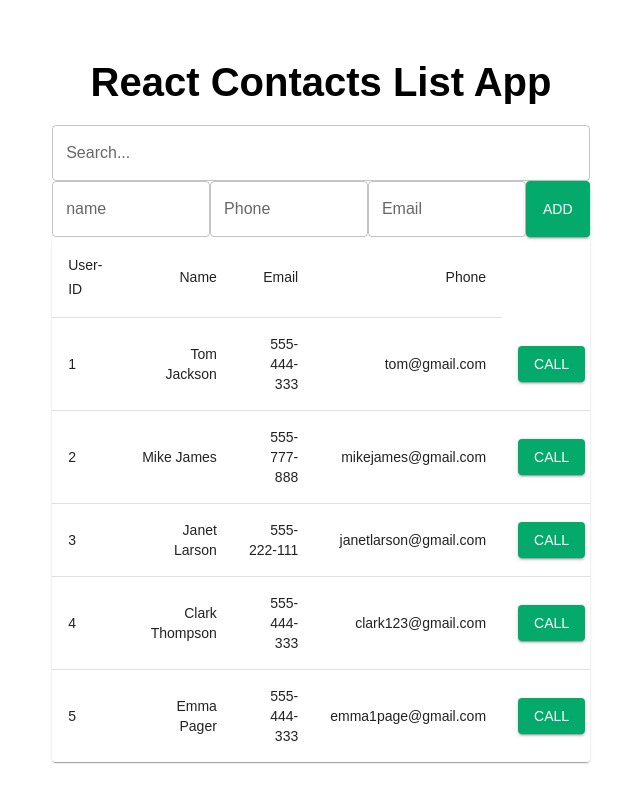
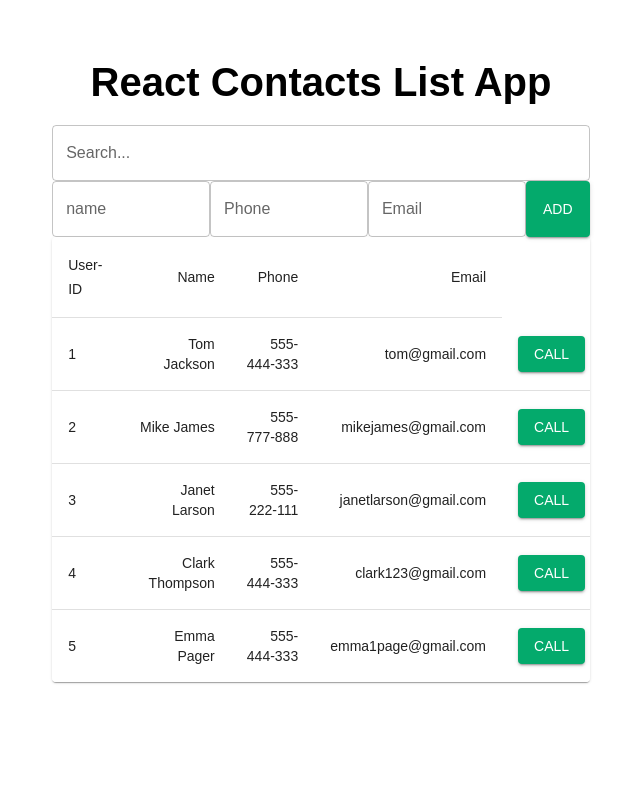
Before and after one commit to ChatRoom-Websocket-WebRTC/frontend, a React (Create React App) app: page /contacts in a window 1280 px wide. Shown: the whole page, without its empty margins (255-895 px from the left). Built offline with nearby package versions, Linux system fonts and the light colour scheme; no server answers.

Commit message:
fixed tiny misplaced table head

```diff
--- a/src/components/contacts/index.jsx
+++ b/src/components/contacts/index.jsx
@@ -52,8 +52,8 @@ function ContactTable(props) {
           <TableRow>
             <TableCell>User-ID</TableCell>
             <TableCell align="right">Name</TableCell>
+            <TableCell align="right">Phone</TableCell>
             <TableCell align="right">Email</TableCell>
-            <TableCell align="right">Phone</TableCell>
             {/* <TableCell align="right">Protein&nbsp;(g)</TableCell> */}
           </TableRow>
         </TableHead>
```
